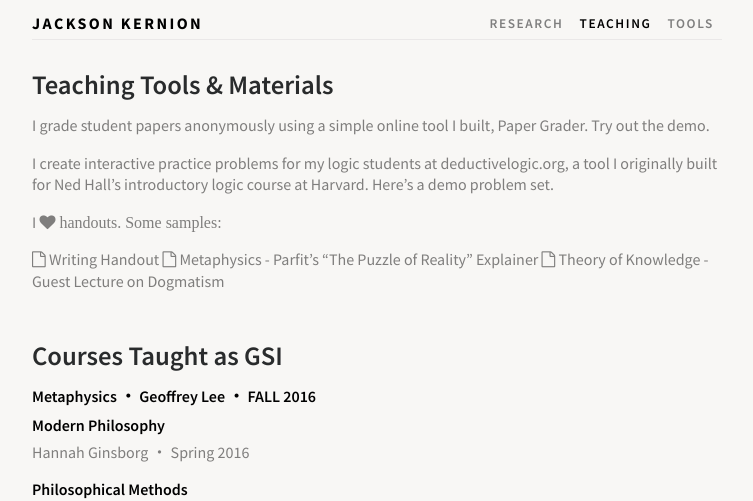
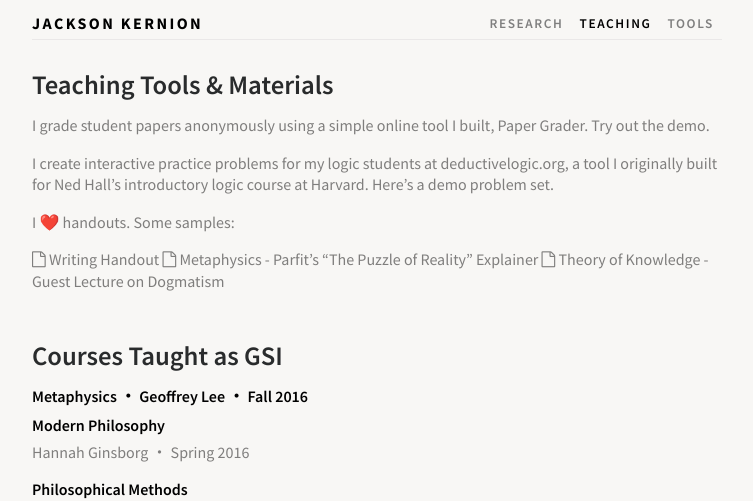
Before and after one commit to jacksonkernion/jacksonkernion.github.io, a Jekyll site: the page built from teaching.md, in a window 1280 px wide. Shown: the top 501 px of the page, without its empty margins (263-1016 px from the left). Built offline with Jekyll 4.4.1, drawn with Linux system fonts in a browser that asks for light colours; nearby versions of some CDN libraries; our own code applies the rules of GitHub Pages for plain Markdown files.

Commit message:
More design fixes/updates

```diff
--- a/teaching.md
+++ b/teaching.md
@@ -8,7 +8,7 @@ I grade student papers anonymously using a simple online tool I built, [Paper Gr
 
 I create interactive practice problems for my logic students at [deductivelogic.org](http://deductivelogic.org), a tool I originally built for Ned Hall's introductory logic course at Harvard. Here's [a demo problem set](http://deductivelogic.org/psets/demo).
 
-I <i class="fa fa-heart" aria-hidden="true"> handouts. Some samples:
+I ❤️ handouts. Some samples:
 
 {{: .little-links}}
 [<i class="fa fa-file-o" aria-hidden="true"></i> Writing Handout](assets/Kernion - Writing Handout.pdf)
@@ -19,7 +19,7 @@ I <i class="fa fa-heart" aria-hidden="true"> handouts. Some samples:
 # Courses Taught as GSI
 
 {: .item-title}
-Metaphysics <span class="subtitle">・ Geoffrey Lee ・ FALL 2016</span>
+Metaphysics <span class="subtitle">・ Geoffrey Lee ・ Fall 2016</span>
 
 {: .item-title}
 Modern Philosophy
```
